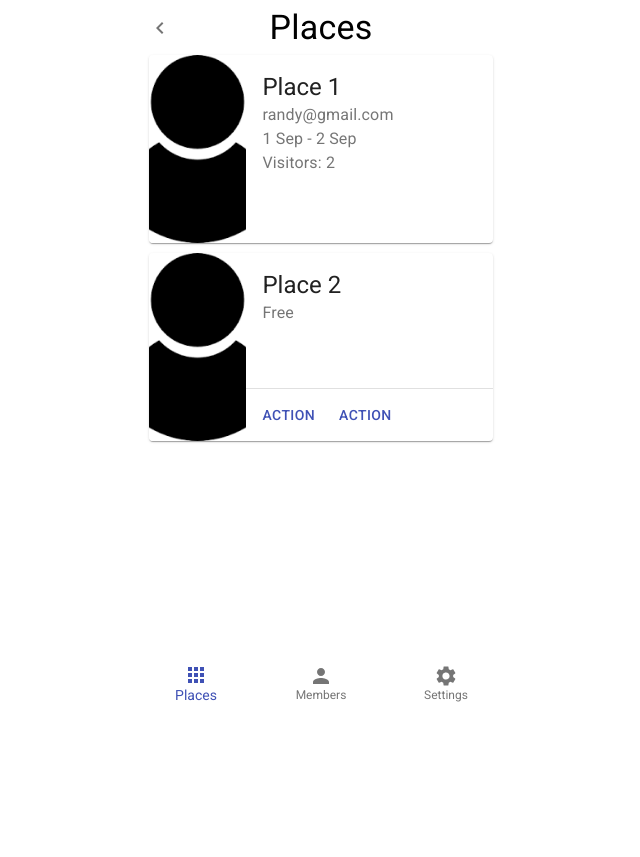
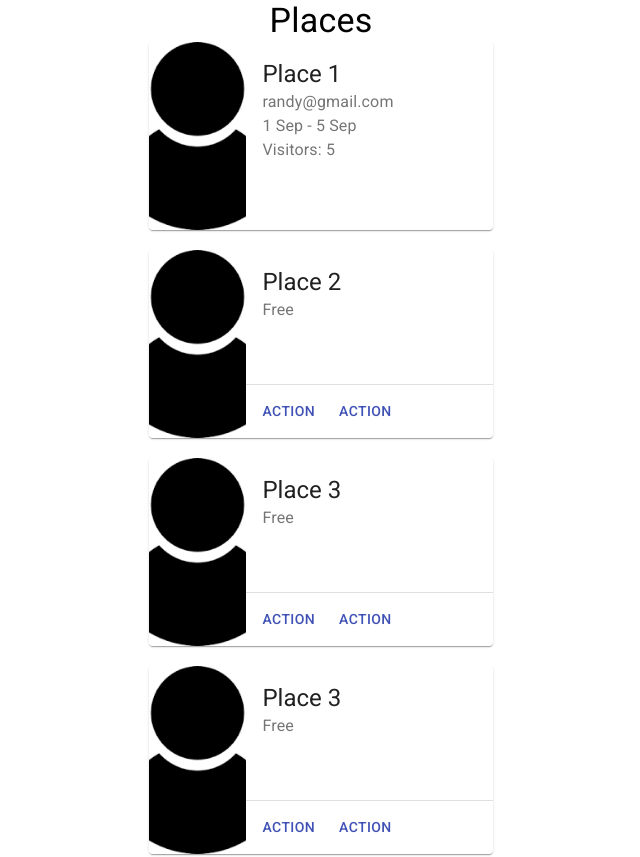
Before and after one commit to Litvinov1618/place-me, a React (Create React App) app: page /places in a window 1280 px wide. Shown: the top 857 px of the page, without its empty margins (319-959 px from the left). Before the commit the page ends 800 px from the top, so only its background shows below. Built offline with nearby package versions, Linux system fonts and the light colour scheme.

Commit message:
add Members + MemberItem + Places

```diff
--- /dev/null
+++ b/src/components/AddNewUser.tsx
@@ -0,0 +1,12 @@
+import React from 'react'
+import TextField from '@material-ui/core/TextField'
+
+const AddNewUser: React.FC = () => {
+  return (
+    <div>
+      <TextField label="Email" variant="filled" />
+    </div>
+  )
+}
+
+export default AddNewUser
--- a/src/components/App.tsx
+++ b/src/components/App.tsx
@@ -1,41 +1,40 @@
 import React from 'react'
-import Header from './Header'
 import Navigation from './Navigation'
-import PlaceCard from './PlaceCard'
+import Places from './Places'
+import Members from './Members'
+import AddNewUser from './AddNewUser'
 import { Switch, Route, BrowserRouter as Router } from 'react-router-dom'
 import { makeStyles } from '@material-ui/core/styles'
 import Container from '@material-ui/core/Container'
 
 const useStyles = makeStyles({
   root: {
-    minHeight: '712px',
-    padding: '0px',
+    minHeight: '100vh',
     display: 'grid',
-    gridTemplate: '55px 1fr 56px/100%',
-    maxWidth: '375px',
+    gridTemplate: '1fr 56px/100%',
   },
 })
 
 const App: React.FC = () => {
   const classes = useStyles()
   return (
-    <Container className={classes.root}>
+    <Container disableGutters={true} maxWidth="xs" className={classes.root}>
       <Router>
-        <Header headerText="Places" />
         <div>
           <Switch>
+            <Route exact path="/">
+              RegisterPage
+            </Route>
             <Route path="/places">
-              <PlaceCard
-                placeName="Place 1"
-                isFree={false}
-                userEmail="randy@gmail.com"
-                visitorsCount={2}
-                dateRange="1 Sep - 2 Sep"
-              />
-              <PlaceCard placeName="Place 2" isFree={true} />
+              <Places />
             </Route>
-            <Route path="/members">Members</Route>
-            <Route path="/settings">Settings</Route>
+            <Route path="/members">
+              <Members />
+            </Route>
+            <Route path="/new-user">
+              <AddNewUser />
+            </Route>
+            {/* <Route path="/settings">Settings</Route> */}
           </Switch>
         </div>
         <Navigation />
--- a/src/components/Header.tsx
+++ b/src/components/Header.tsx
@@ -1,32 +1,44 @@
 import React from 'react'
-import { makeStyles } from '@material-ui/core/styles'
 import ChevronLeftIcon from '@material-ui/icons/ChevronLeft'
 import IconButton from '@material-ui/core/IconButton'
+import PersonAddIcon from '@material-ui/icons/PersonAdd'
 import Typography from '@material-ui/core/Typography'
-
-const useStyles = makeStyles({
-  root: {
-    display: 'grid',
-    gridTemplate: '100%/1fr 5fr 1fr',
-    alignItems: 'center',
-  },
-})
+import Grid from '@material-ui/core/Grid'
+import { Link as RouterLink } from 'react-router-dom'
 
 interface HeaderProps {
   headerText: string
+  previousPage?: string
+  nextPage?: string
 }
 
-const Header: React.FC<HeaderProps> = ({ headerText }) => {
-  const classes = useStyles()
+const Header: React.FC<HeaderProps> = ({
+  headerText,
+  previousPage,
+  nextPage,
+}) => {
   return (
-    <div className={classes.root}>
-      <IconButton>
-        <ChevronLeftIcon fontSize="inherit" />
-      </IconButton>
-      <Typography align="center" variant="h4">
-        {headerText}
-      </Typography>
-    </div>
+    <Grid container alignItems="center">
+      <Grid item xs={2}>
+        {previousPage && (
+          <IconButton component={RouterLink} to={previousPage}>
+            <ChevronLeftIcon fontSize="inherit" />
+          </IconButton>
+        )}
+      </Grid>
+      <Grid item xs={8}>
+        <Typography align="center" variant="h4">
+          {headerText}
+        </Typography>
+      </Grid>
+      <Grid item xs={2}>
+        {nextPage && (
+          <IconButton component={RouterLink} to={nextPage}>
+            <PersonAddIcon htmlColor="black" fontSize="inherit" />
+          </IconButton>
+        )}
+      </Grid>
+    </Grid>
   )
 }
 
--- /dev/null
+++ b/src/components/Members.tsx
@@ -0,0 +1,43 @@
+import React from 'react'
+import GridList from '@material-ui/core/GridList'
+import Grid from '@material-ui/core/Grid'
+import Avatar from '@material-ui/core/Avatar'
+import Typography from '@material-ui/core/Typography'
+import userAvatar from './img/userAvatar.png'
+import Header from './Header'
+
+const testMembers = [
+  {
+    userEmail: 'randy@gmail.com',
+    balance: 49,
+  },
+  {
+    userEmail: 'john@gmail.com',
+    balance: 135,
+  },
+]
+
+const Members: React.FC = () => {
+  return (
+    <div>
+      <Header headerText="Members" nextPage="/new-user" />
+      <GridList spacing={0} cellHeight={56} cols={1}>
+        {testMembers.map(({ userEmail, balance }) => (
+          <Grid container alignItems="center">
+            <Grid item xs={2}>
+              <Avatar src={userAvatar} />
+            </Grid>
+            <Grid item xs={8}>
+              <Typography variant="subtitle1">{userEmail}</Typography>
+            </Grid>
+            <Grid item xs={2}>
+              <Typography variant="subtitle1">{`$ ${balance}`}</Typography>
+            </Grid>
+          </Grid>
+        ))}
+      </GridList>
+    </div>
+  )
+}
+
+export default Members
--- a/src/components/Navigation.tsx
+++ b/src/components/Navigation.tsx
@@ -4,11 +4,10 @@ import BottomNavigation from '@material-ui/core/BottomNavigation'
 import BottomNavigationAction from '@material-ui/core/BottomNavigationAction'
 import AppsIcon from '@material-ui/icons/Apps'
 import PersonIcon from '@material-ui/icons/Person'
-import SettingsIcon from '@material-ui/icons/Settings'
+// import SettingsIcon from '@material-ui/icons/Settings'
 
 const Navigation: React.FC = () => {
   const [value, setValue] = useState(0)
-
   return (
     <BottomNavigation
       showLabels
@@ -29,12 +28,12 @@ const Navigation: React.FC = () => {
         label="Members"
         icon={<PersonIcon />}
       />
-      <BottomNavigationAction
+      {/* <BottomNavigationAction
         component={RouterLink}
         to="/settings"
         label="Settings"
         icon={<SettingsIcon />}
-      />
+      /> */}
     </BottomNavigation>
   )
 }
--- /dev/null
+++ b/src/components/Places.tsx
@@ -0,0 +1,82 @@
+import React from 'react'
+import PlaceCard from './PlaceCard'
+import GridList from '@material-ui/core/GridList'
+import GridListTile from '@material-ui/core/GridListTile'
+import Header from './Header'
+
+const testPlaces = [
+  {
+    placeName: 'Place 1',
+    isFree: false,
+    userEmail: 'randy@gmail.com',
+    dateRange: '1 Sep - 5 Sep',
+    visitorsCount: 5,
+  },
+  {
+    placeName: 'Place 2',
+    isFree: true,
+    userEmail: 'randy@gmail.com',
+    dateRange: '1 Sep - 5 Sep',
+    visitorsCount: 5,
+  },
+  {
+    placeName: 'Place 3',
+    isFree: true,
+    userEmail: '',
+    dateRange: '',
+    visitorsCount: 0,
+  },
+  {
+    placeName: 'Place 3',
+    isFree: true,
+    userEmail: '',
+    dateRange: '',
+    visitorsCount: 0,
+  },
+  {
+    placeName: 'Place 3',
+    isFree: true,
+    userEmail: '',
+    dateRange: '',
+    visitorsCount: 0,
+  },
+  {
+    placeName: 'Place 3',
+    isFree: true,
+    userEmail: '',
+    dateRange: '',
+    visitorsCount: 0,
+  },
+  {
+    placeName: 'Place 3',
+    isFree: true,
+    userEmail: '',
+    dateRange: '',
+    visitorsCount: 0,
+  },
+]
+
+const Places: React.FC = () => {
+  return (
+    <div>
+      <Header headerText="Places" />
+      <GridList cellHeight="auto" cols={1} spacing={10}>
+        {testPlaces.map(
+          ({ placeName, isFree, userEmail, visitorsCount, dateRange }) => (
+            <GridListTile>
+              <PlaceCard
+                placeName={placeName}
+                isFree={isFree}
+                userEmail={userEmail}
+                visitorsCount={visitorsCount}
+                dateRange={dateRange}
+              />
+            </GridListTile>
+          )
+        )}
+      </GridList>
+    </div>
+  )
+}
+
+export default Places
```
Also changed, not shown: src/components/MemberItem.tsx (added, +7 -0 lines).
